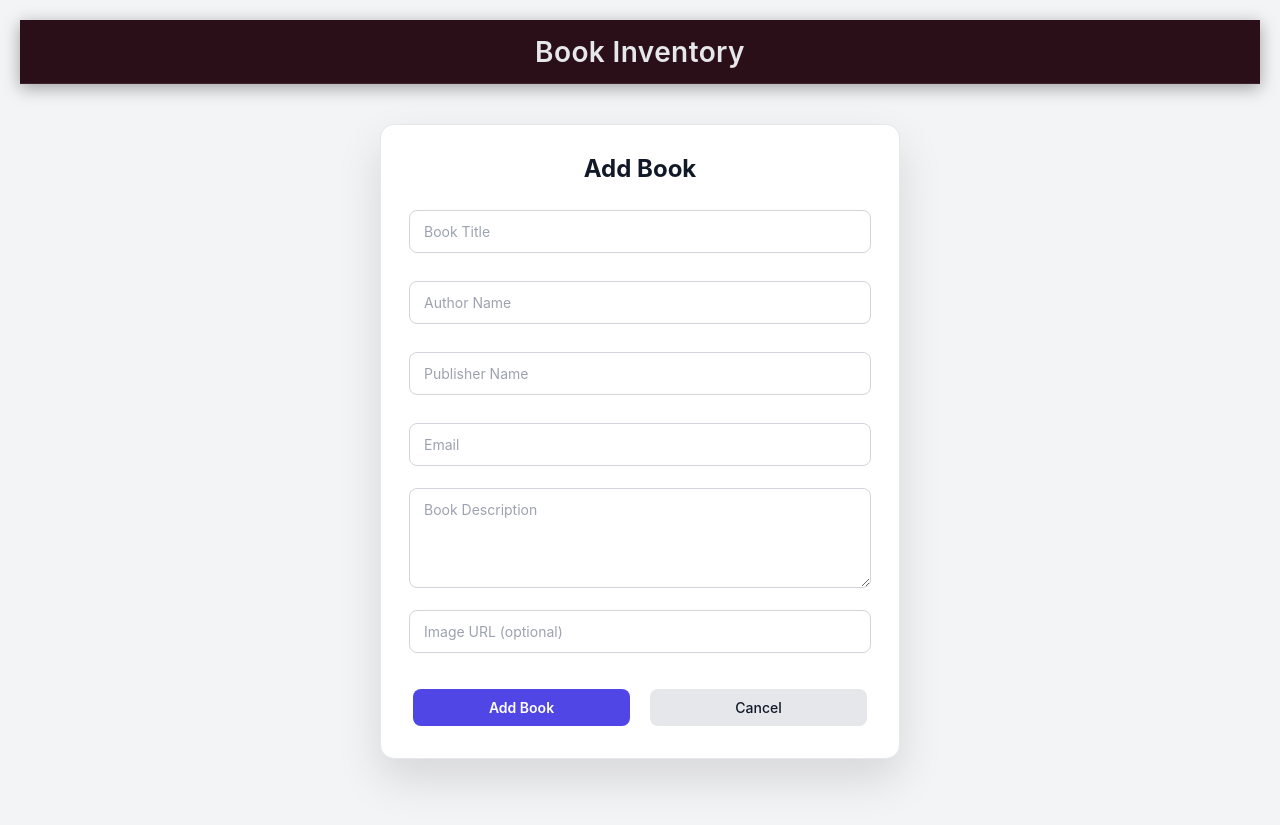
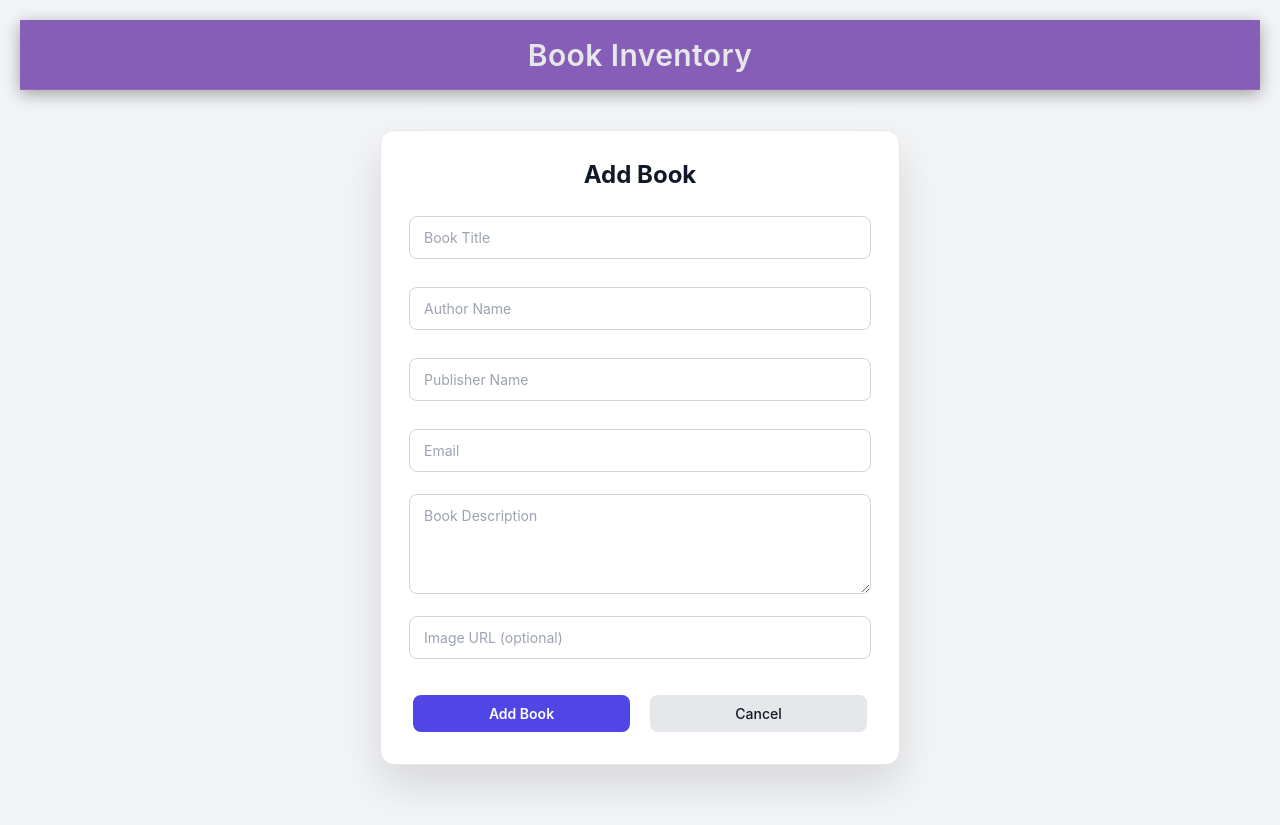
Before and after one commit to Shubham34928/book_inventory, a React (Vite) app: page /add-book in a window 1280 px wide. Built offline with nearby package versions, Linux system fonts and the light colour scheme; no server answers.

Commit message:
added styling to action buttons

```diff
--- a/src/components/BookTable.css
+++ b/src/components/BookTable.css
@@ -42,7 +42,7 @@ thead th {
   text-transform: uppercase;
   color: #334155;
   text-align: center;
-  border-bottom: 2px solid #e5e7eb;
+  border-bottom: 2px solid #00000068;
   position: sticky;
   top: 0;
   z-index: 2;
@@ -165,13 +165,13 @@ button:active {
 
 
 .actionbtn button:nth-child(1) {
-  background-color: #2563eb;
+  background-color: #603378;
   color: #ffffff;
-  box-shadow: 0 4px 10px rgba(37, 99, 235, 0.35);
+  box-shadow: 0 4px 10px rgba(187, 48, 48, 0.35);
 }
 
 .actionbtn button:nth-child(1):hover {
-  background-color: #1d4ed8;
+  background-color: #c15483;
   transform: translateY(-1px);
 }
 
@@ -298,7 +298,7 @@ button:active {
   line-height: 1.5;
 
   display: -webkit-box;
-  -webkit-line-clamp: 3;
+ -webkit-line-clamp: 3;
   -webkit-box-orient: vertical;
 
   overflow: hidden;
--- a/src/components/Header.css
+++ b/src/components/Header.css
@@ -3,8 +3,8 @@
   position: sticky;
   top: 0;
   z-index: 100;
-  height: 64px;
-  background-color: #2a0f18;
+  height: 70px;
+  background-color: #865db7;
   display: flex;
   align-items: center;
   justify-content: center;
@@ -18,7 +18,7 @@
   position: absolute;
   left: 50%;
   transform: translateX(-50%);
-  font-size: 28px;
+  font-size: 30px;
   font-weight: 600;
   letter-spacing: 0.4px;
   color: #e5e7eb;
@@ -43,7 +43,7 @@
 
 .addbtn:hover {
   background-color: #f1f5f9;
-  transform: translateY(-1px);
+  transform: translateY(-2px);
 }
 
 .addbtn:active {
```
